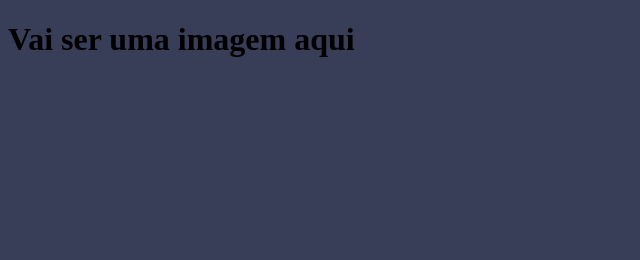
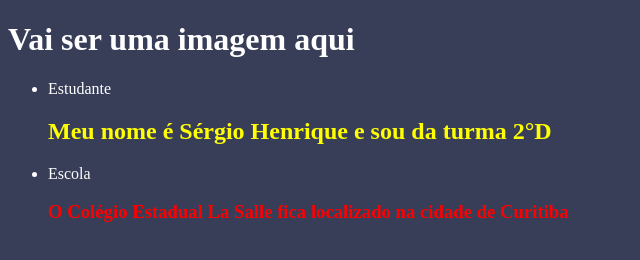
Before and after one commit to Gunga-16/site-escola, a plain HTML site: page index.html in a window 1280 px wide. Shown: the whole page, without its empty margins (0-640 px from the left). Drawn offline with Linux system fonts and the light colour scheme.

Commit message:
Aula2
Todas as mudanças referentes á aula 2.

```diff
--- a/index.html
+++ b/index.html
@@ -8,6 +8,12 @@
 </head>
 <body>
     <h1>Vai ser uma imagem aqui</h1>
+    <ul>
+        <li>Estudante</li>
+            <h2>Meu nome é Sérgio Henrique e sou da turma 2°D</h2>
+        <li>Escola</li>
+        <h3>O Colégio Estadual La Salle fica localizado na cidade de Curitiba</h3>
+    </ul>
 </body>
 
 <title>Document</title>
--- a/style.css
+++ b/style.css
@@ -1,3 +1,12 @@
 body {
     background-color: #383D58;
+    color: white;
     }
+
+h2 {
+	color: yellow;
+}
+
+h3 {
+	color: red;
+}
```
